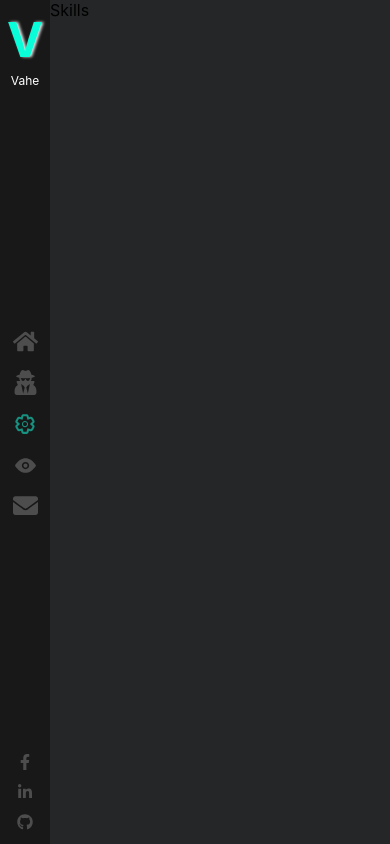
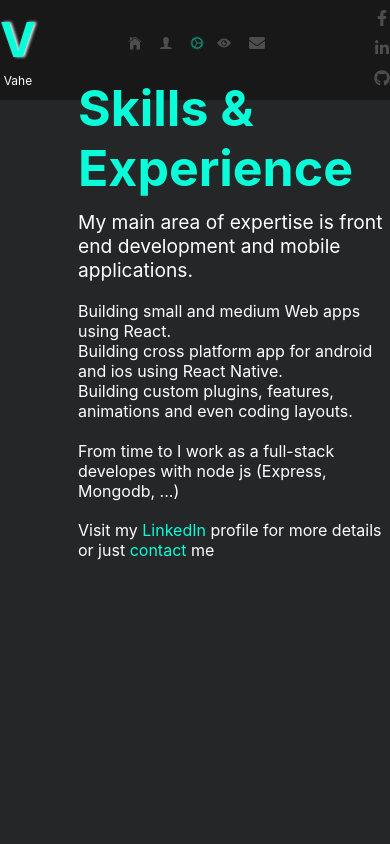
Before and after one commit to alexhovsepyan/reactlc, a React (Create React App) app in the folder client/: page /skills in a window 390 px wide. Built offline with nearby package versions, Linux system fonts and the light colour scheme.

Commit message:
create inital About and skills page

```diff
--- a/client/src/App.css
+++ b/client/src/App.css
@@ -30,10 +30,9 @@ div{
   background-color: #181818;
   flex-direction: column;
   justify-content: space-between;
+}
 
-}
 .left-menu_header{
-
   text-align: center;
   padding: 10px 0;
 }
@@ -68,6 +67,16 @@ div{
   color: #179180;
   font-size: 25px;
 }
+.navLink-active-span{
+  font-size: 11px;
+  color: #08fdd8;
+  position: absolute;
+  text-align: center;
+  display: block;
+  margin-top: -24px;
+  width: 50px;
+  opacity: 0;
+}
 .left-menu_footer{
     text-align: center;
     padding-bottom: 10px;
@@ -79,6 +88,7 @@ div{
 .social-link:hover{
   color: #179180;
 }
+
 
 @keyframes logoAnimation {
   0% {
@@ -117,3 +127,51 @@ div{
     transform: scale3d(1, 1, 1)
     }
 }
+
+@media screen and (max-width: 670px){
+  .left-menu{
+    display: flex;
+    width: 100%;
+    min-height: 50px;
+    background-color: #181818;
+    flex-direction: row;
+    justify-content: space-between;
+    position: absolute;
+    top: 0;
+  }
+  .left-menu_content{
+    display: flex;
+    width: 80%;
+    justify-content: center;
+    align-items: center;
+  }
+  .left-menu_content ul{
+    display: flex;
+    flex-direction: row;
+    justify-content: space-between;
+    width: 50%;
+  }
+  .left-menu_content__elem{
+    font-size: 16px;
+    text-align: start;
+
+  }
+  .left-menu_content span{
+    display: inline;
+  }
+  .left-menu_content__elem_active{
+    font-size: 16px;
+    text-align: start;
+    margin: 0;
+    padding: 0;
+  }
+  .navLink-active-span{
+    font-size: 11px;
+    color: #08fdd8;
+    position: relative;
+    left: -5%;
+    top: -24px;
+    opacity: 0;
+    width: auto;
+  }
+}
--- a/client/src/components/Alerts/StandardAlerts.js
+++ b/client/src/components/Alerts/StandardAlerts.js
@@ -39,9 +39,3 @@ export default class StandardAlerts extends Component {
 
 
 }
-
-const styles = {
-    box: {
-        position: 'absolute',
-    }
-}
--- a/client/src/components/menu/ListElem.js
+++ b/client/src/components/menu/ListElem.js
@@ -50,7 +50,7 @@ export default class ListElem extends Component {
       >
         <li style={{ marginTop: "10px" }}>
           <div ref={this.animIcon}>{children && children}</div>
-          <span style={styles.name} ref={this.animElem}>
+          <span ref={this.animElem} className='navLink-active-span'>
             {name}
           </span>
         </li>
@@ -59,15 +59,15 @@ export default class ListElem extends Component {
   }
 }
 
-const styles = {
-  name: {
-    fontSize: "11px",
-    color: "#08fdd8",
-    position: "absolute",
-    textAlign: "center",
-    display: "block",
-    marginTop: -24,
-    width: 50,
-    opacity: 0
-  }
-};
+// const styles = {
+//   name: {
+//     fontSize: "11px",
+//     color: "#08fdd8",
+//     position: "absolute",
+//     textAlign: "center",
+//     display: "block",
+//     marginTop: -24,
+//     width: 50,
+//     opacity: 0
+//   }
+// };
--- a/client/src/components/menu/NavigationList.js
+++ b/client/src/components/menu/NavigationList.js
@@ -1,6 +1,6 @@
 import React, { Component } from "react";
-import { FaHome, FaUserSecret, FaEnvelope } from "react-icons/fa";
-import { TiCogOutline, TiEye } from "react-icons/ti";
+import { FaEnvelope } from "react-icons/fa";
+import { IoIosPerson, IoIosCog, IoIosHome, IoIosEye } from 'react-icons/io'
 import ListElem from "./ListElem";
 
 export default class NavigationList extends Component {
@@ -15,7 +15,7 @@ export default class NavigationList extends Component {
             activeClassName="left-menu_content__elem_active"
             name="Home"
           >
-            <FaHome />
+            <IoIosHome />
           </ListElem>
           {/* about Link */}
           <ListElem
@@ -24,7 +24,7 @@ export default class NavigationList extends Component {
             activeClassName="left-menu_content__elem_active"
             name="About"
           >
-            <FaUserSecret />
+            <IoIosPerson />
           </ListElem>
           {/* skills Link */}
           <ListElem
@@ -33,16 +33,16 @@ export default class NavigationList extends Component {
             activeClassName="left-menu_content__elem_active"
             name="Skills"
           >
-            <TiCogOutline />
+            <IoIosCog />
           </ListElem>
           {/* my works Link */}
           <ListElem
             to="/mywork"
             className="left-menu_content__elem"
             activeClassName="left-menu_content__elem_active"
-            name="My Works"
+            name="Works"
           >
-            <TiEye />
+            <IoIosEye />
           </ListElem>
           {/* contact Link */}
           <ListElem
--- a/client/src/pages/About.js
+++ b/client/src/pages/About.js
@@ -1,11 +1,33 @@
-import React, { Component } from 'react'
+import React, { Component } from "react";
+import './Styles/About.css'
 
 export default class About extends Component {
   render() {
     return (
-      <div>
-        About
+      <div className='aboutBox'>
+        <h1 className='aboutTitle'>About me</h1>
+        <div>
+          <h3 className='sectionTitle'>Eduction</h3>
+          <p className='aboutText'>
+            <span>National Polytechnic University of Armenia - bachelor</span><br/>
+            <span>2009 - 2013</span><br/>
+            <span>Faculty of Electrotechnic</span>
+          </p>
+        </div>
+        <div>
+          <h3 className='sectionTitle'>Experience</h3>
+          <p className='aboutText'>
+            WeDoApps LLC, Gyumri ,Shirak Province{" "}
+            <span className='aboutTextLight'>- JavaScript developer</span><br/>
+            <span> 01/ 2018 - 08/2018</span>
+          </p>
+          <p className='aboutText'>
+            gHost Services LLC, Gyumri ,Shirak Province{" "}
+            <span className='aboutTextLight'>- JavaScript developer</span><br/>
+            <span> 08/ 2018 - PRESENT </span>
+          </p>
+        </div>
       </div>
-    )
+    );
   }
 }
--- a/client/src/pages/Contacts.js
+++ b/client/src/pages/Contacts.js
@@ -1,6 +1,5 @@
 import React, { Component } from "react";
 import ContactForm from "../components/forms/ContactForm";
-import StandardAlerts from "../components/Alerts/StandardAlerts";
 import AlertController from '../components/Alerts/AlertController'
 import "./Styles/contact.css";
 
--- a/client/src/pages/Skills.js
+++ b/client/src/pages/Skills.js
@@ -1,11 +1,41 @@
-import React, { Component } from 'react'
+import React, { Component } from "react";
+import { Link } from "react-router-dom";
+import "./Styles/Skills.css";
 
 export default class Skills extends Component {
   render() {
     return (
-      <div>
-        Skills
+      <div className="skillsBox">
+        <h1 className="skillsTitle">Skills & Experience</h1>
+        <p className="skillsDesc">
+          My main area of expertise is front end development and mobile
+          applications.
+        </p>
+        <p className="skillsText">
+          Building small and medium Web apps using React.
+          <br />
+          Building cross platform app for android and ios using React Native.
+          <br />
+          Building custom plugins, features, animations and even coding layouts.
+        </p>
+        <p className="skillsText">
+          From time to I work as a full-stack developes with node js (Express,
+          Mongodb, ...)
+        </p>
+        <p className="skillsText">
+          Visit my{" "}
+          <a
+          href="https://www.linkedin.com/in/vahe-shakhpazyan-856a67135/"
+          target='_blank'
+          rel="noopener noreferrer"
+          className='skillsLink'
+          >
+            LinkedIn{" "}
+          </a>{" "}
+          profile for more details or just <Link to="/contact"><span className='skillsLink'>contact</span> </Link>{" "}
+          me
+        </p>
       </div>
-    )
+    );
   }
 }
--- /dev/null
+++ b/client/src/pages/Styles/About.css
@@ -0,0 +1,42 @@
+.aboutBox{
+    padding: 20% 0 0 10%;
+    display: flex;
+    flex-direction: column;
+    overflow: hidden;
+    width: 100%;
+
+}
+.aboutTitle{
+    color: #08fdd8;
+    font-size: 50px;
+    display: inline-block;
+    font-weight: bolder;
+    opacity: 0;
+    animation: aboutTextAnimation 0.5s  ease-out  1 forwards;
+}
+.aboutText, .sectionTitle, .aboutTextLight{
+    color: azure;
+    font-family: Open Sans, sans-serif;
+    font-weight: 400;
+    width: 100%;
+    opacity: 0;
+    animation: aboutTextAnimation 0.5s 0.1s ease-out  1 forwards;
+}
+.aboutTextLight{
+    font-weight: 300;
+}
+.sectionTitle{
+    color: #08fdd8;
+    font-weight: 500;
+
+}
+@keyframes aboutTextAnimation {
+    0%{
+        opacity: 0;
+        transform: translateY(20px)
+    }
+    100%{
+        opacity: 1;
+        transform: translateY(0)
+    }
+}
--- /dev/null
+++ b/client/src/pages/Styles/Skills.css
@@ -0,0 +1,41 @@
+.skillsBox{
+    display: flex;
+    flex-direction: column;
+}
+.skillsTitle{
+    color: #08fdd8;
+    font-size: 50px;
+    display: inline-block;
+    font-weight: bolder;
+    margin:20% 0 0 20%;
+    opacity: 0;
+    animation: skilsTextAnimation 0.4s ease-out  1 forwards;
+}
+.skillsDesc{
+    color: #fff;
+    font-size: 1.2rem;
+    margin:3% 0 0 20%;
+    opacity: 0;
+    animation: skilsTextAnimation 0.5s 0.1s ease-out  1 forwards;
+}
+.skillsText{
+    color: #fff;
+    font-size: 1rem;
+    margin:5% 0 0 20%;
+    opacity: 0;
+    animation: skilsTextAnimation 0.6s 0.2s ease-out  1 forwards;
+}
+.skillsLink{
+    color: #08fdd8
+}
+
+@keyframes skilsTextAnimation {
+    0%{
+        opacity: 0;
+        transform: translateY(20px)
+    }
+    100%{
+        opacity: 1;
+        transform: translateY(0)
+    }
+}
--- a/client/src/pages/Styles/contact.css
+++ b/client/src/pages/Styles/contact.css
@@ -3,6 +3,7 @@
     display: flex;
     flex-direction: column;
     width: 100%;
+    overflow: hidden;
 }
 .contactBoxTitle{
     color: #08fdd8;
--- a/client/src/pages/Styles/home.css
+++ b/client/src/pages/Styles/home.css
@@ -1,6 +1,6 @@
 
 .homeWrapper{
-  margin: 30% 50px;
+  margin: 25% 50px;
 }
 .homeDescription{
     color: #8d8d8d;
@@ -12,12 +12,25 @@
     border-radius: 3px;
     color: #08fdd8;
     cursor: pointer;
-    transition: all 0.3 ease-in-out;
+    transition: bac 0.3 ease-in-out;
     font-size: 14px;
     margin-top: 5%;
     font-weight: bold;
+    opacity: 0;
+    animation: buttonAnimation 0.6s ease-out  1 forwards;
 }
 .standardButton:hover{
     color: #252627;
     background-color: #08fdd8;
 }
+
+@keyframes buttonAnimation {
+    0%{
+        opacity: 0;
+        transform: translateY(-10px) rotate(30deg);
+    }
+    100%{
+        opacity: 1;
+        transform: translateY(0) rotate(0deg);
+    }
+}
```
Also changed, not shown: 17 other files (tests, documents, lock files or other folders).
